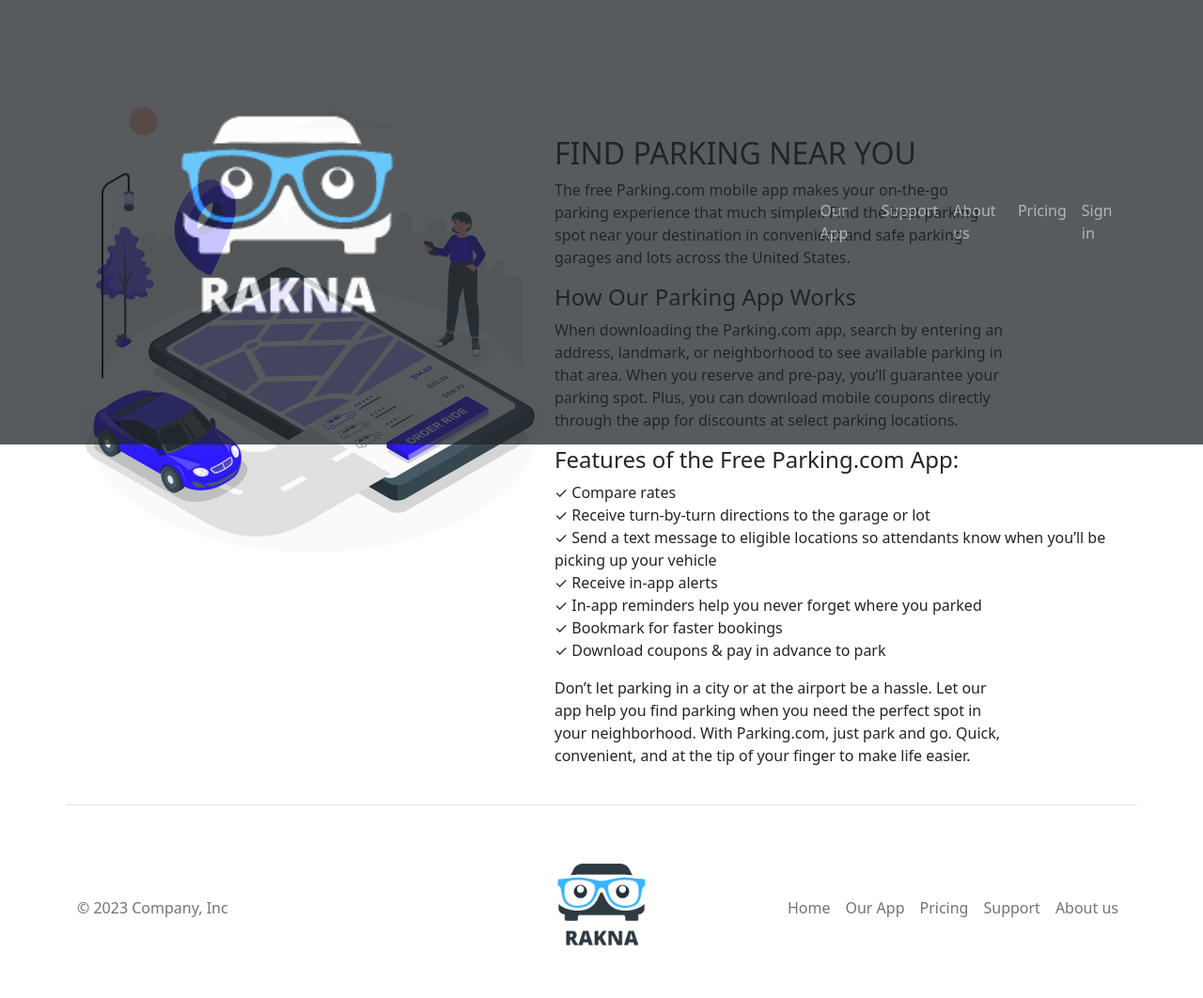
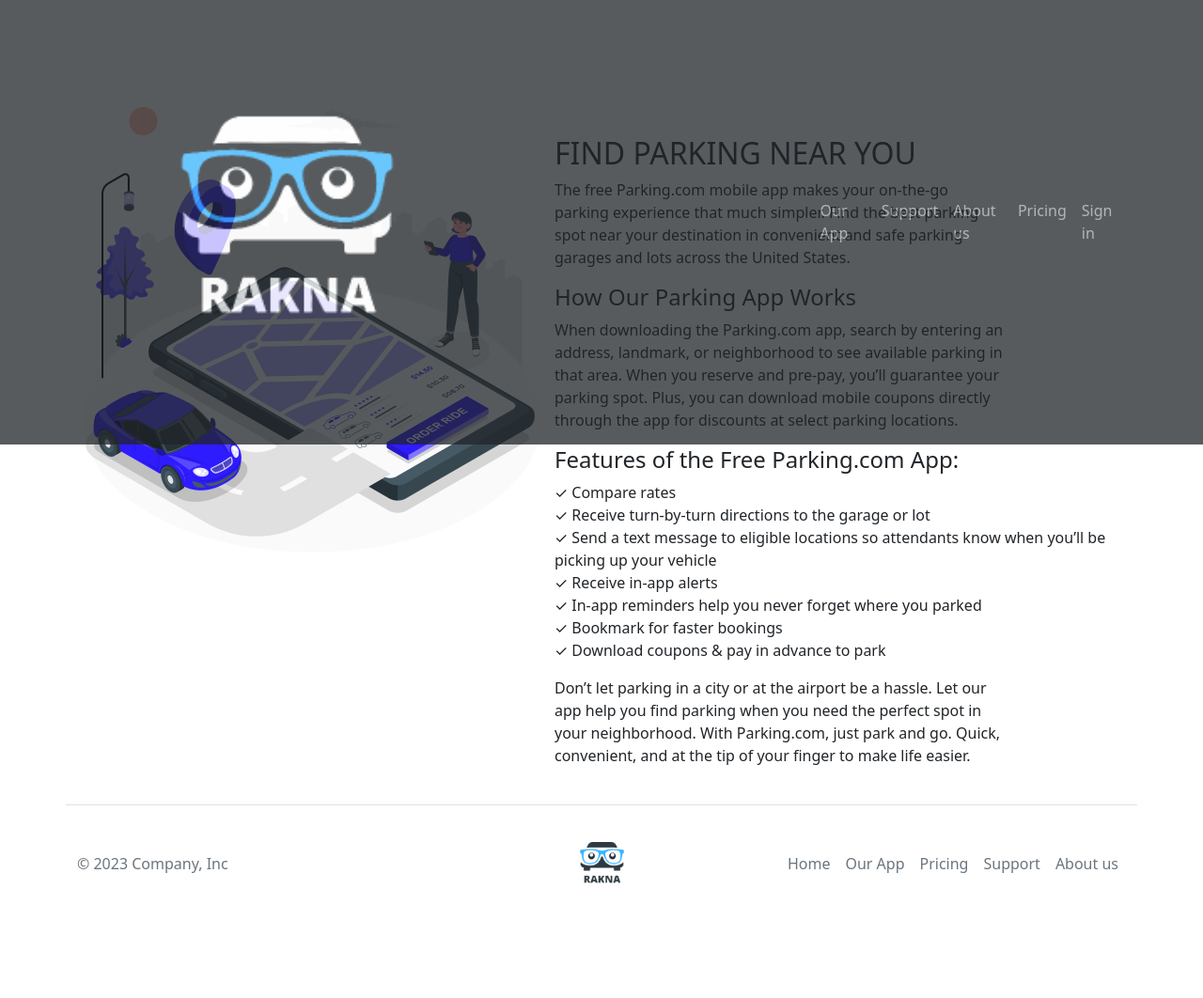
Before and after one commit to PaulaGirges/Rakna, a plain HTML site: page ourApp.html in a window 1280 px wide. Shown: the whole page at 94% size. After the commit the page ends 1006 px from the top, so only its background shows below. Drawn offline with Linux system fonts and the light colour scheme.

Commit message:
Update ourApp.html

```diff
--- a/ourApp.html
+++ b/ourApp.html
@@ -92,7 +92,7 @@
       <p class="col-md-4 mb-0 text-muted">&copy; 2023 Company, Inc</p>
 
       <a href="index.html" class="col-md-4 d-flex align-items-center justify-content-center mb-3 mb-md-0 me-md-auto link-dark text-decoration-none">
-        <img class="w-50" src="img/Blue Simple Car Wash Logo (1).png" alt="">
+        <img class="w-25" src="img/Blue Simple Car Wash Logo (1).png" alt="">
       </a>
 
       <ul class="nav col-md-4 justify-content-end">
```
